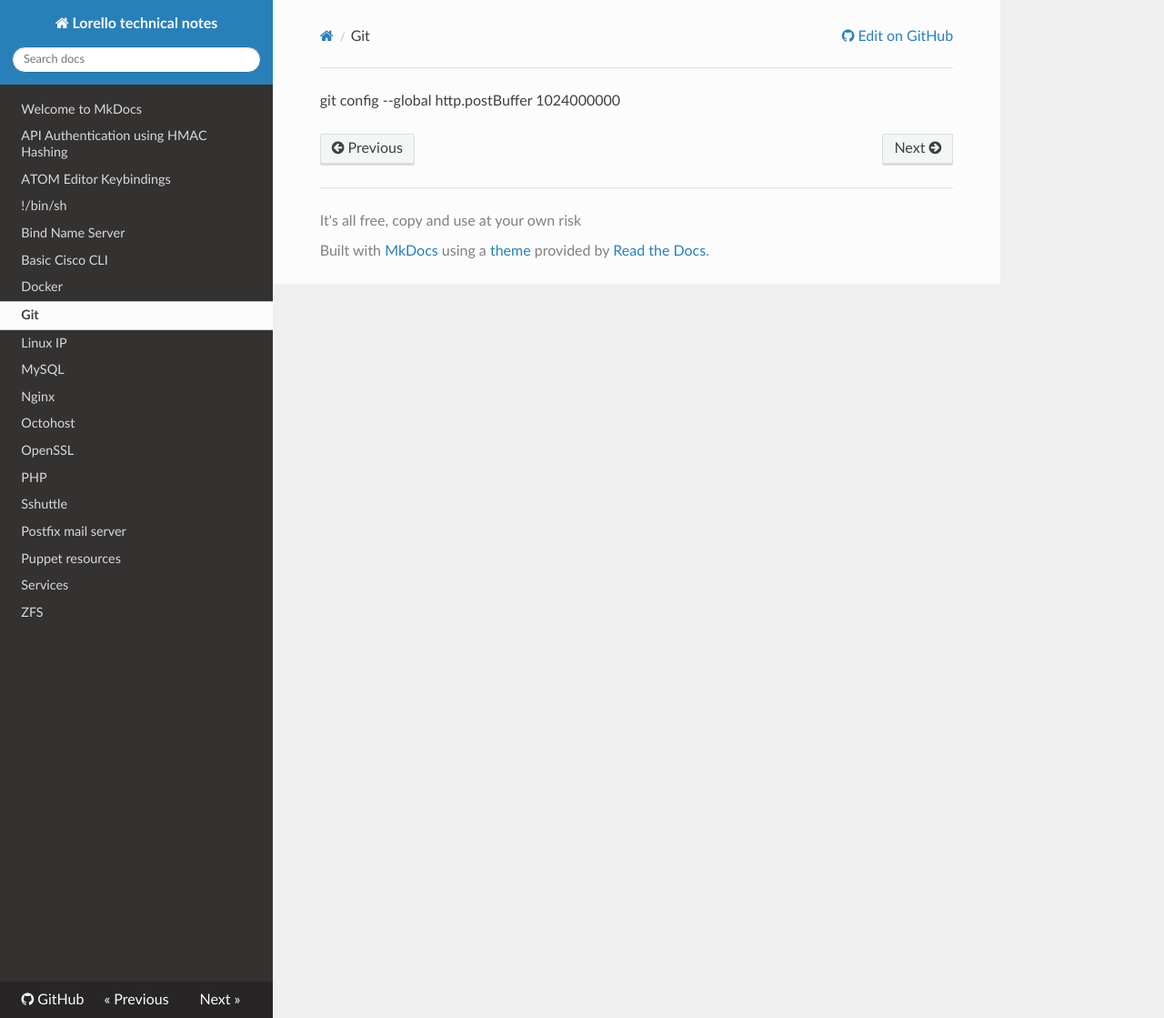
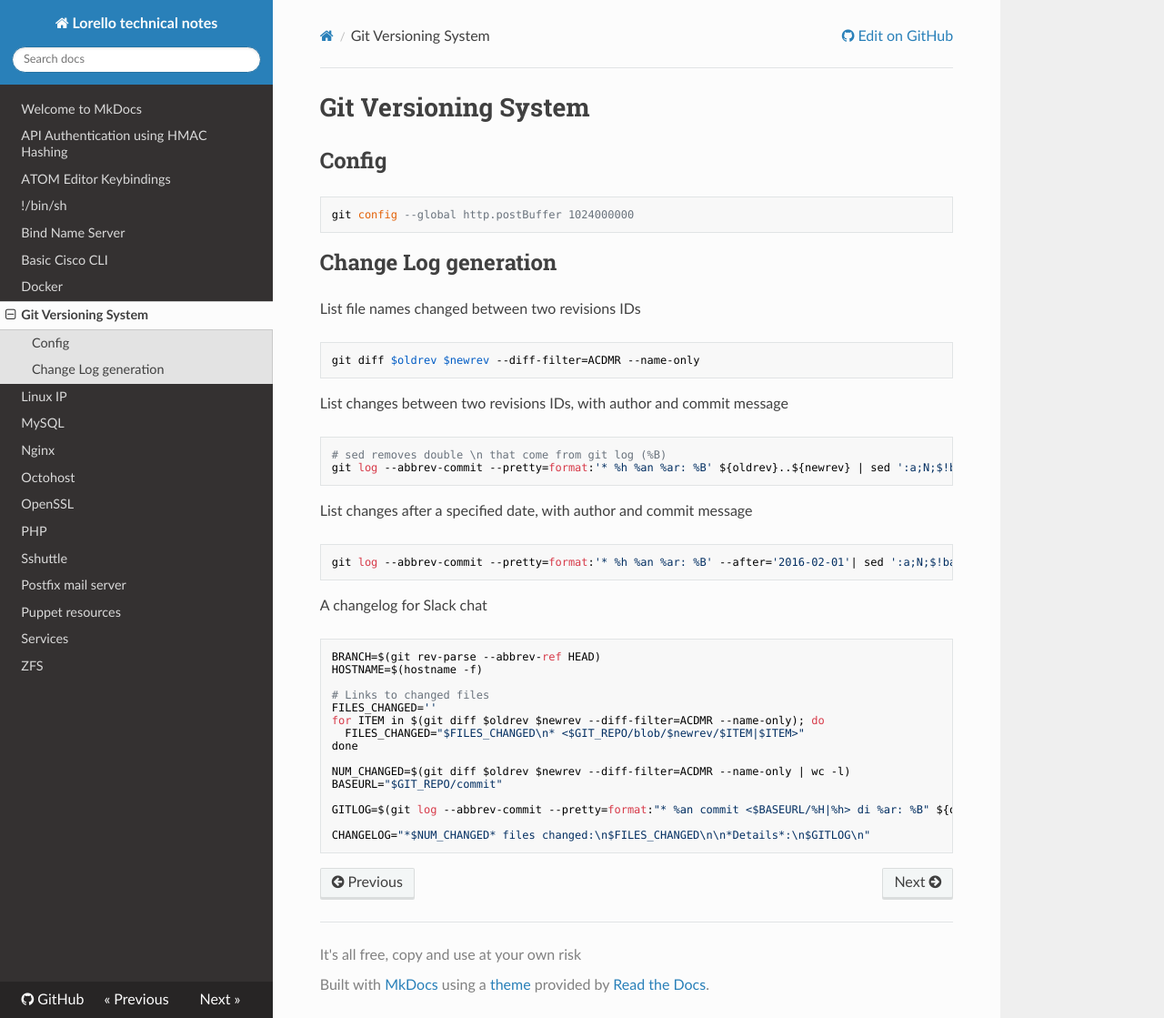
Before and after one commit to lorello/lorello.github.io, an MkDocs documentation site: the page built from docs/git.md, in a window 1280 px wide and 1119 px high. Shown: the whole window at 91% size. Built offline with MkDocs 1.6.1, drawn with Linux system fonts in a browser that asks for light colours; nearby versions of some CDN libraries.

Commit message:
added git log useful combination to create Change Logs

```diff
--- a/docs/git.md
+++ b/docs/git.md
@@ -1 +1,38 @@
-git config --global http.postBuffer 1024000000
+# Git Versioning System
+
+## Config
+
+    git config --global http.postBuffer 1024000000
+
+## Change Log generation
+
+List file names changed between two revisions IDs
+
+    git diff $oldrev $newrev --diff-filter=ACDMR --name-only
+
+List changes between two revisions IDs, with author and commit message
+
+    # sed removes double \n that come from git log (%B)
+    git log --abbrev-commit --pretty=format:'* %h %an %ar: %B' ${oldrev}..${newrev} | sed ':a;N;$!ba;s/\n\n/\n/g'
+
+List changes after a specified date, with author and commit message
+
+    git log --abbrev-commit --pretty=format:'* %h %an %ar: %B' --after='2016-02-01'| sed ':a;N;$!ba;s/\n\n/\n/g'
+
+A changelog for Slack chat
+
+    BRANCH=$(git rev-parse --abbrev-ref HEAD)
+    HOSTNAME=$(hostname -f)
+
+    # Links to changed files
+    FILES_CHANGED=''
+    for ITEM in $(git diff $oldrev $newrev --diff-filter=ACDMR --name-only); do
+      FILES_CHANGED="$FILES_CHANGED\n* <$GIT_REPO/blob/$newrev/$ITEM|$ITEM>"
+    done
+
+    NUM_CHANGED=$(git diff $oldrev $newrev --diff-filter=ACDMR --name-only | wc -l)
+    BASEURL="$GIT_REPO/commit"
+
+    GITLOG=$(git log --abbrev-commit --pretty=format:"* %an commit <$BASEURL/%H|%h> di %ar: %B" ${oldrev}..${newrev} | sed ':a;N;$!ba;s/\n\n/\n/g')
+
+    CHANGELOG="*$NUM_CHANGED* files changed:\n$FILES_CHANGED\n\n*Details*:\n$GITLOG\n"
```
